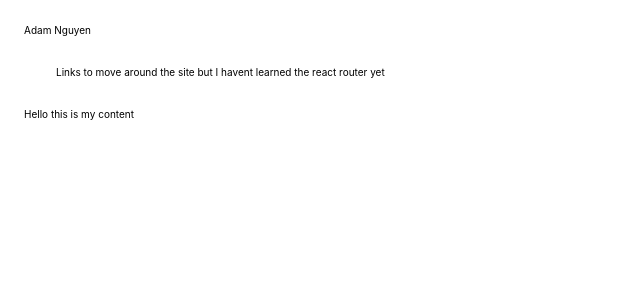
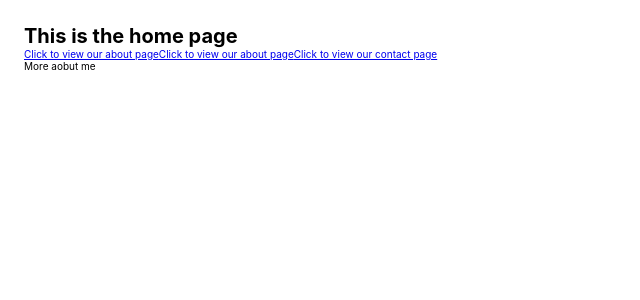
Before and after one commit to Adanato/adam-personal-website, a React (Create React App) app: page /about in a window 1280 px wide. Shown: the top 300 px of the page, without its empty margins (0-640 px from the left). Built offline with nearby package versions, Linux system fonts and the light colour scheme.

Commit message:
imported react-router-dom for navigation

```diff
--- a/package.json
+++ b/package.json
@@ -8,6 +8,7 @@
     "@testing-library/user-event": "^13.5.0",
     "react": "^18.2.0",
     "react-dom": "^18.2.0",
+    "react-router-dom": "^6.14.1",
     "react-scripts": "5.0.1",
     "web-vitals": "^2.1.4"
   },
--- /dev/null
+++ b/src/About.js
@@ -0,0 +1,5 @@
+import React from "react";
+
+export default function About() {
+  return <p>More aobut me</p>;
+}
--- a/src/App.js
+++ b/src/App.js
@@ -1,31 +1,26 @@
+import * as React from "react";
+import * as ReactDOM from "react-dom/client";
+import { Routes, Route } from "react-router-dom";
+import { Link } from "react-router-dom";
+import HomePage from "./HomePage";
+import About from "./About";
+// const AboutPage = () => <h2>About Page</h2>;
+
 function App() {
   return (
     <>
-      <Header />
-      <NavBar />
-      <Content />
-      <Footer />
+      <div>
+        <h1>This is the home page</h1>
+        <Link to="/">Click to view our about page</Link>
+        <Link to="/about">Click to view our about page</Link>
+        <Link to="contact">Click to view our contact page</Link>
+      </div>
+      <Routes>
+        <Route path="/" element={<HomePage />} />
+        <Route path="/about" element={<About />} />
+      </Routes>
     </>
   );
 }
 
 export default App;
-
-function Header() {
-  return <header className="">Adam Nguyen</header>;
-}
-
-function NavBar() {
-  return (
-    <nav className="nav-bar">
-      Links to move around the site but I havent learned the react router yet
-    </nav>
-  );
-}
-
-function Content() {
-  return <div>Hello this is my content</div>;
-}
-function Footer() {
-  return;
-}
--- /dev/null
+++ b/src/HomePage.js
@@ -0,0 +1,30 @@
+function HomePage() {
+  return (
+    <>
+      <Header />
+      <NavBar />
+      <Content />
+      <Footer />
+    </>
+  );
+}
+
+function Header() {
+  return <header className="">Adam Nguyen</header>;
+}
+
+function NavBar() {
+  return (
+    <nav className="nav-bar">
+      Links to move around the site but I havent learned the react router yet
+    </nav>
+  );
+}
+
+function Content() {
+  return <div>Hello this is my content</div>;
+}
+function Footer() {
+  return;
+}
+export default HomePage;
--- a/src/index.js
+++ b/src/index.js
@@ -2,10 +2,13 @@ import React from "react";
 import ReactDOM from "react-dom/client";
 import "./index.css";
 import App from "./App";
+import { BrowserRouter } from "react-router-dom";
 
 const root = ReactDOM.createRoot(document.getElementById("root"));
 root.render(
   <React.StrictMode>
-    <App />
+    <BrowserRouter>
+      <App />
+    </BrowserRouter>
   </React.StrictMode>
 );
```
Also changed, not shown: 1 other file (tests, documents, lock files or other folders).
